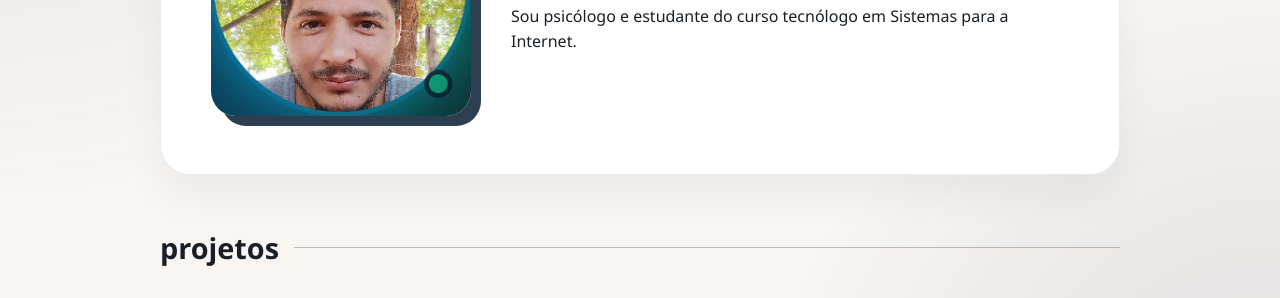
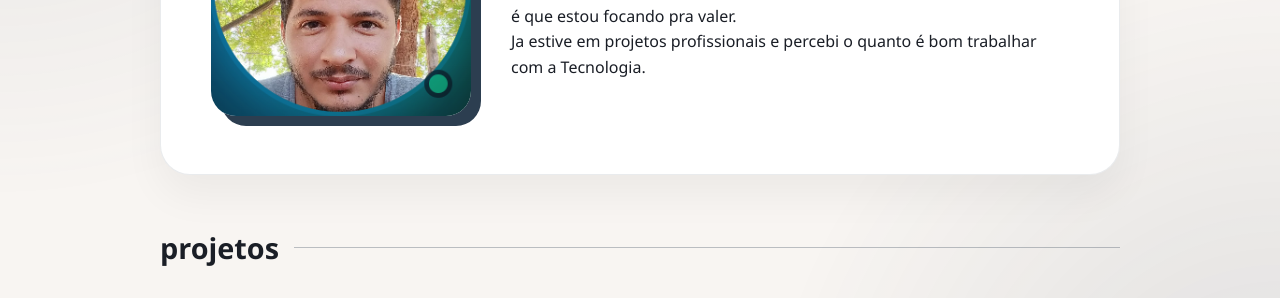
Before and after one commit to lucasbevilaqualb-crypto/meu-portfolio, a plain HTML site: page index.html in a window 1280 px wide. Shown: the part 321-619 px from the top of the page. Drawn offline with Linux system fonts and the light colour scheme.

Commit message:
Update index.html

```diff
--- a/index.html
+++ b/index.html
@@ -31,7 +31,8 @@
             </div>
             <div class="textos-pessoais">
                 <h1>Lucas Rodrigues Bevilaqua</h1>
-                <p>Sou psicólogo e estudante do curso tecnólogo em Sistemas para a Internet.</p>
+                <p>Sou autonomo e estudo tecnologia a uns 6 anos, mas somente nesse ano é que estou focando pra valer. <br>
+Ja estive em projetos profissionais e percebi o quanto é bom trabalhar com a Tecnologia.</p>
                 <p class="paragrafo-detalhe"></p>
             </div>
         </section>
```
